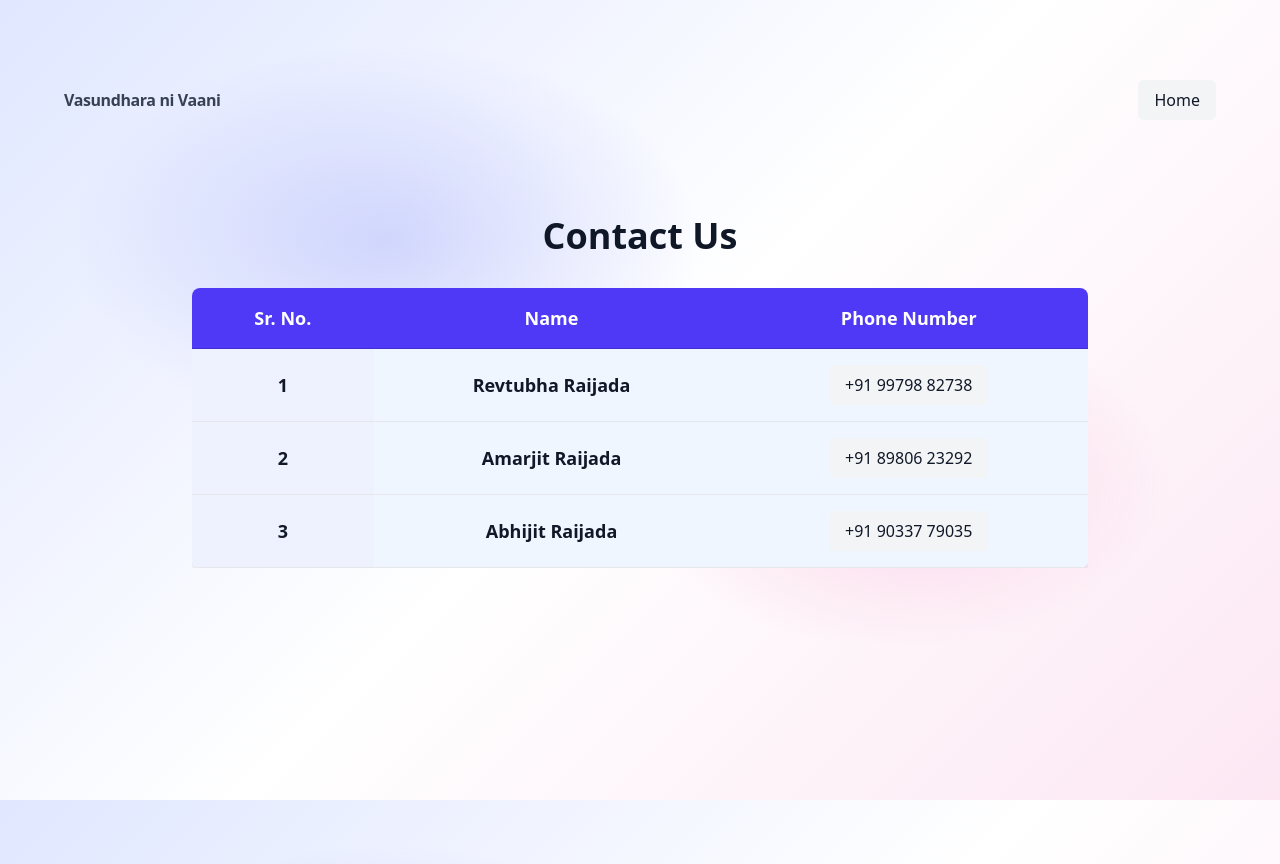
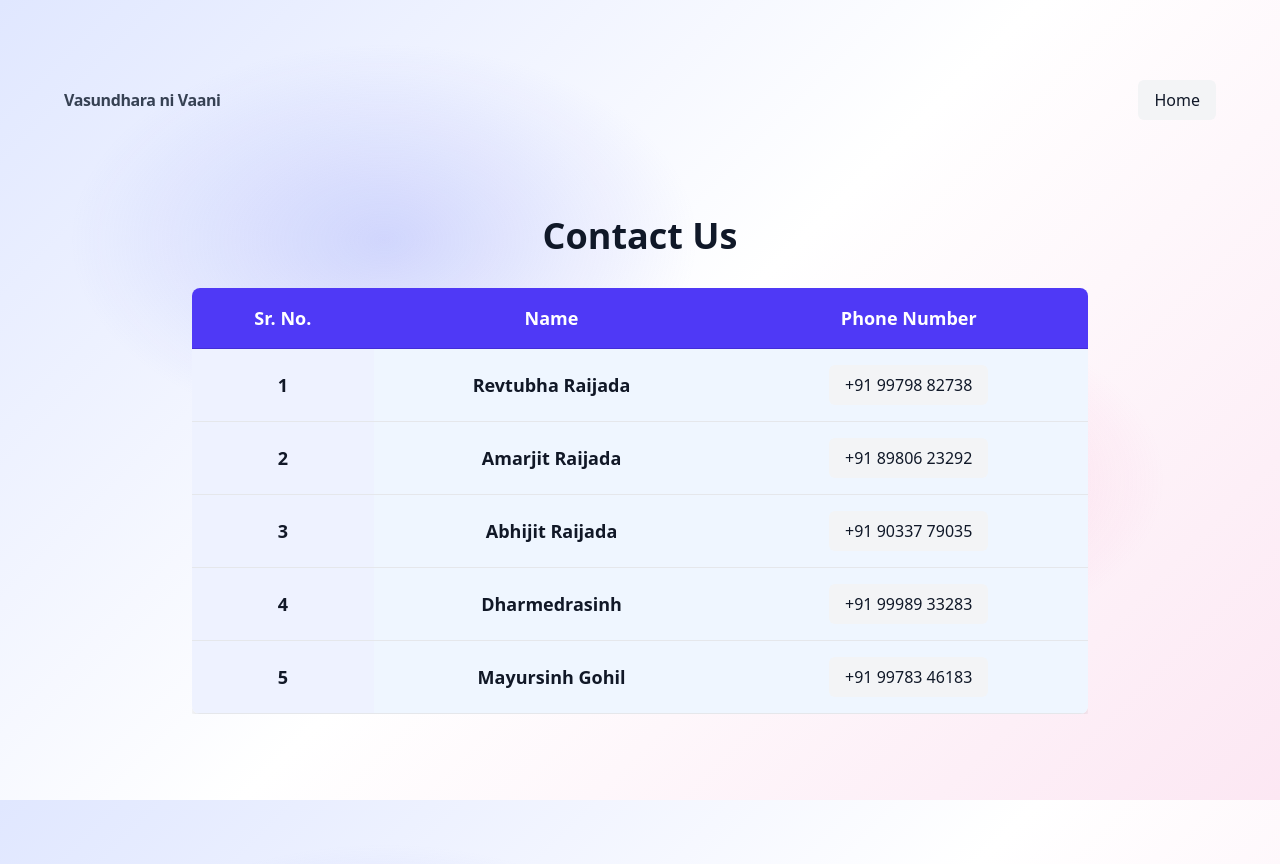
Before and after one commit to abhijitraijada/vaani, a React (Vite) app: page /contact in a window 1280 px wide. Built offline with nearby package versions, Linux system fonts and the light colour scheme.

Commit message:
Added two new numbers in contact us page.

```diff
--- a/src/pages/ContactUs.tsx
+++ b/src/pages/ContactUs.tsx
@@ -75,11 +75,53 @@ export default function ContactUs() {
                 </div>
                 <div className="text-center">
                   <Button
-                    onClick={() => window.open('tel:+919033779035', '_blank')}
+                    onClick={() => window.open('tel:+919033779035')}
                     variant="secondary"
                     className="w-full text-blue-600 hover:text-blue-700 hover:bg-blue-100 dark:text-blue-400 dark:hover:text-blue-300 dark:hover:bg-blue-900/30"
                   >
                     +91 90337 79035
+                  </Button>
+                </div>
+              </div>
+            </div>
+
+            {/* Contact Card 4 */}
+            <div className="bg-white dark:bg-gray-800 rounded-lg shadow-lg overflow-hidden">
+              <div className="bg-indigo-600 text-white px-6 py-4 text-center">
+                <div className="text-xl font-bold">4</div>
+              </div>
+              <div className="p-6">
+                <div className="text-center mb-4">
+                  <div className="font-semibold text-lg text-gray-900 dark:text-gray-100 mb-2">Dharmedrasinh</div>
+                </div>
+                <div className="text-center">
+                  <Button
+                    onClick={() => window.open('tel:+919998933283')}
+                    variant="secondary"
+                    className="w-full text-blue-600 hover:text-blue-700 hover:bg-blue-100 dark:text-blue-400 dark:hover:text-blue-300 dark:hover:bg-blue-900/30"
+                  >
+                    +91 99989 33283
+                  </Button>
+                </div>
+              </div>
+            </div>
+
+            {/* Contact Card 5 */}
+            <div className="bg-white dark:bg-gray-800 rounded-lg shadow-lg overflow-hidden">
+              <div className="bg-indigo-600 text-white px-6 py-4 text-center">
+                <div className="text-xl font-bold">5</div>
+              </div>
+              <div className="p-6">
+                <div className="text-center mb-4">
+                  <div className="font-semibold text-lg text-gray-900 dark:text-gray-100 mb-2">Mayursinh Gohil</div>
+                </div>
+                <div className="text-center">
+                  <Button
+                    onClick={() => window.open('tel:+919978346183')}
+                    variant="secondary"
+                    className="w-full text-blue-600 hover:text-blue-700 hover:bg-blue-100 dark:text-blue-400 dark:hover:text-blue-300 dark:hover:bg-blue-900/30"
+                  >
+                    +91 99783 46183
                   </Button>
                 </div>
               </div>
@@ -147,11 +189,45 @@ export default function ContactUs() {
                     </td>
                     <td className="bg-blue-50 dark:bg-blue-900/20 px-6 py-4 text-center border-b border-gray-200 dark:border-gray-700">
                       <Button
-                        onClick={() => window.open('tel:+919033779035', '_blank')}
+                        onClick={() => window.open('tel:+919033779035')}
                         variant="secondary"
                         className="text-blue-600 hover:text-blue-700 hover:bg-blue-100 dark:text-blue-400 dark:hover:text-blue-300 dark:hover:bg-blue-900/30"
                       >
                         +91 90337 79035
+                      </Button>
+                    </td>
+                  </tr>
+                  <tr>
+                    <td className="bg-indigo-50 dark:bg-indigo-900/20 px-6 py-4 text-center border-b border-gray-200 dark:border-gray-700">
+                      <div className="font-semibold text-lg">4</div>
+                    </td>
+                    <td className="bg-blue-50 dark:bg-blue-900/20 px-6 py-4 text-center border-b border-gray-200 dark:border-gray-700">
+                      <div className="font-semibold text-lg">Dharmedrasinh</div>
+                    </td>
+                    <td className="bg-blue-50 dark:bg-blue-900/20 px-6 py-4 text-center border-b border-gray-200 dark:border-gray-700">
+                      <Button
+                        onClick={() => window.open('tel:+919998933283')}
+                        variant="secondary"
+                        className="text-blue-600 hover:text-blue-700 hover:bg-blue-100 dark:text-blue-400 dark:hover:text-blue-300 dark:hover:bg-blue-900/30"
+                      >
+                        +91 99989 33283
+                      </Button>
+                    </td>
+                  </tr>
+                  <tr>
+                    <td className="bg-indigo-50 dark:bg-indigo-900/20 px-6 py-4 text-center border-b border-gray-200 dark:border-gray-700">
+                      <div className="font-semibold text-lg">5</div>
+                    </td>
+                    <td className="bg-blue-50 dark:bg-blue-900/20 px-6 py-4 text-center border-b border-gray-200 dark:border-gray-700">
+                      <div className="font-semibold text-lg">Mayursinh Gohil</div>
+                    </td>
+                    <td className="bg-blue-50 dark:bg-blue-900/20 px-6 py-4 text-center border-b border-gray-200 dark:border-gray-700">
+                      <Button
+                        onClick={() => window.open('tel:+919978346183')}
+                        variant="secondary"
+                        className="text-blue-600 hover:text-blue-700 hover:bg-blue-100 dark:text-blue-400 dark:hover:text-blue-300 dark:hover:bg-blue-900/30"
+                      >
+                        +91 99783 46183
                       </Button>
                     </td>
                   </tr>
```
